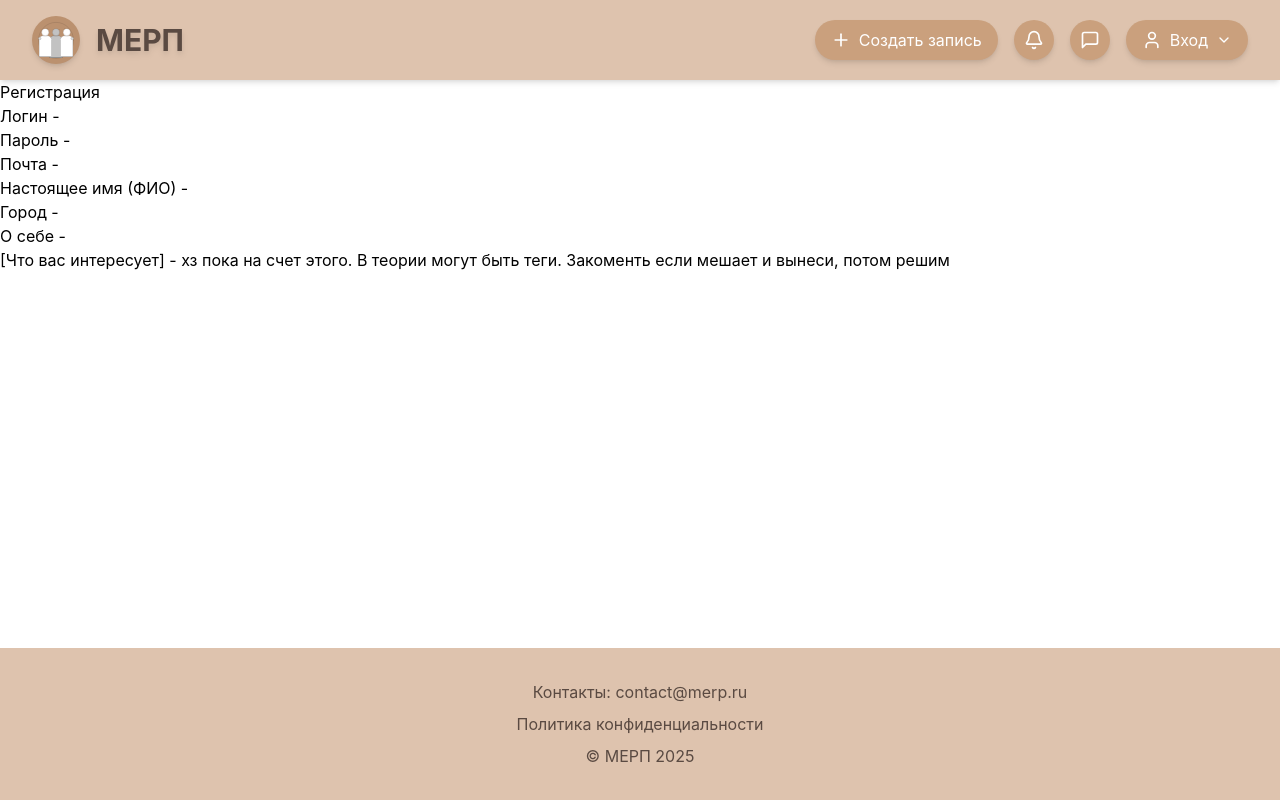
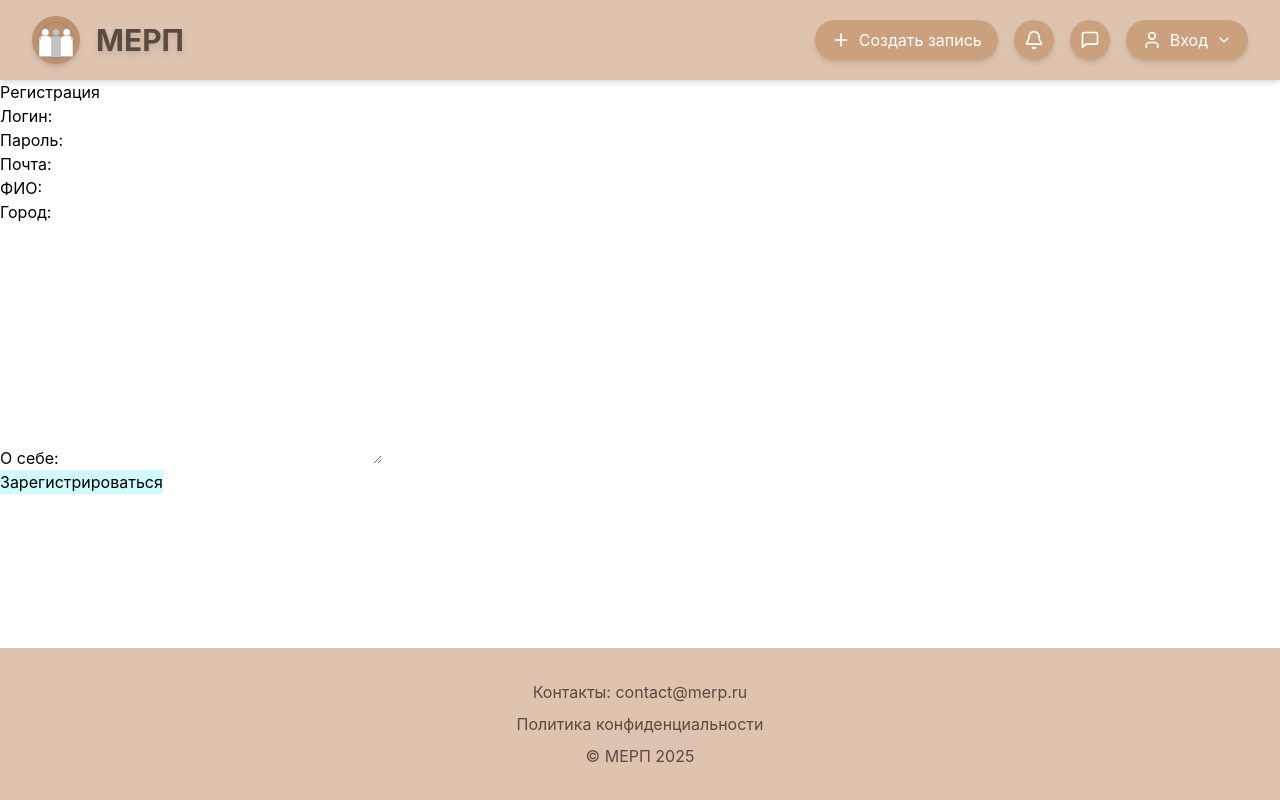
Before and after one commit to Unterseiter/MERP, a React (Create React App) app in the folder event-platform-frontend/: page /registr in a window 1280 px wide. Built offline with nearby package versions, Linux system fonts and the light colour scheme.

Commit message:
registr v1.1
доработал регистрацию, осталось только сделать связку с беком

```diff
--- a/event-platform-frontend/src/Page/registration/Registr.page.jsx
+++ b/event-platform-frontend/src/Page/registration/Registr.page.jsx
@@ -1,30 +1,103 @@
 import { useNavigate } from "react-router-dom";
 import ROUTER_PATH from '../../navigation/path';
+import { useState } from "react";
 
 function Registr(){
     const navigate = useNavigate();
 
-    return(
+    const [formData, setFormData] = useState({
+        login: '',
+        password: '',
+        email: '',
+        fullName: '',
+        city: '',
+        about: ''
+    });
+
+    const handleInputChange = (e) => {
+        const { name, value } = e.target;
+        setFormData(prev => ({
+            ...prev,
+            [name]: value
+        }));
+    };
+
+    const handleSubmit = (e) => {
+        e.preventDefault();
+
+        if (!formData.login || !formData.password || !formData.email || !formData.city) {
+            alert('Заполните обязательные поля (*)');
+            return;
+        }
+
+        console.log('Отправляем данные:', formData);
+        navigate(ROUTER_PATH.HOME_PAGE);
+    };
+
+    return (
         <div>
             <h1>
                 Регистрация
             </h1>
-            <p>
-                Логин -
-                <input type="Логин" /><br />
-                Пароль -
-                <input type="Пароль" /><br />
-                Почта -
-                <input type="text" /><br />
-                Настоящее имя (ФИО) -
-                <input type="text" /><br />
-                Город -
-                <input type="text" /><br />
-                О себе -
-                <input type="text" /><br />
-                [Что вас интересует] - хз пока на счет этого. В теории могут быть теги. Закоменть если мешает и вынеси, потом решим
-            </p>
+            <form onSubmit={handleSubmit}>
+            <div>
+                <label>Логин:</label>
+                <input
+                type="text"
+                name="login"
+                value={formData.login}
+                onChange={handleInputChange}
+                required/>
+            </div>
+            <div>
+                <label>Пароль:</label>
+                <input
+                type="text"
+                name="password"
+                value={formData.password}
+                onChange={handleInputChange}
+                required/>
+            </div>
+            <div>
+                <label>Почта:</label>
+                <input
+                type="email"
+                name="email"
+                value={formData.email}
+                onChange={handleInputChange}
+                required/>
+            </div>
+            <div>
+                <label>ФИО:</label>
+                <input
+                type="text"
+                name="fullname"
+                value={formData.fullName}
+                onChange={handleInputChange}
+                />
+            </div>
+            <div>
+                <label>Город:</label>
+                <input
+                type="text"
+                name="city"
+                value={formData.city}
+                onChange={handleInputChange}
+                required/>
+            </div>
+            <div>
+                <label>О себе:</label>
+                <textarea
+                name="about"
+                value={formData.about}
+                cols="30"
+                rows="10"
+                />
+            </div>
+            <button className="bg-cyan-100">Зарегистрироваться</button>
+            </form>
         </div>
-    )
+    );
 }
+
 export default Registr;
```
